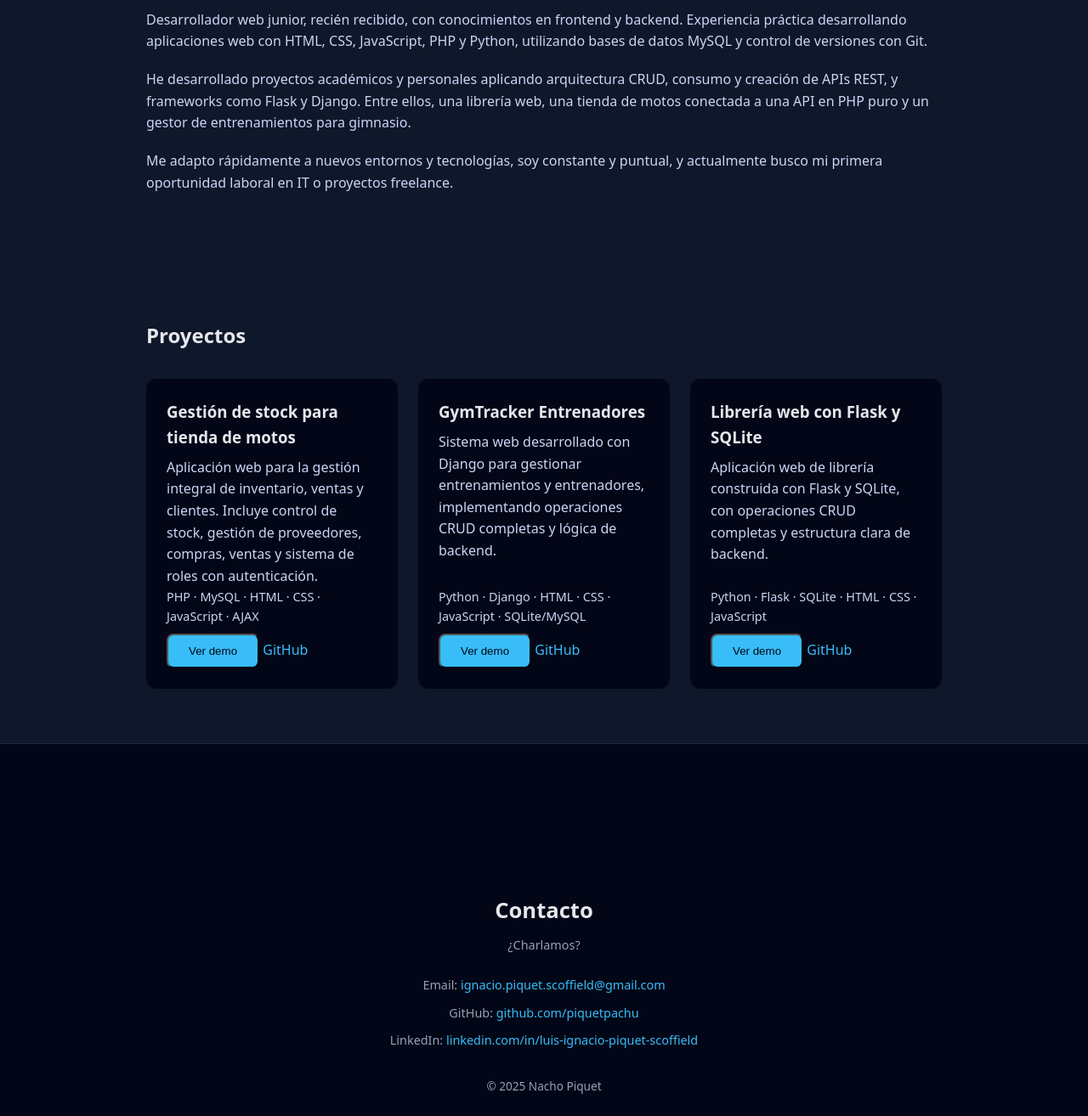
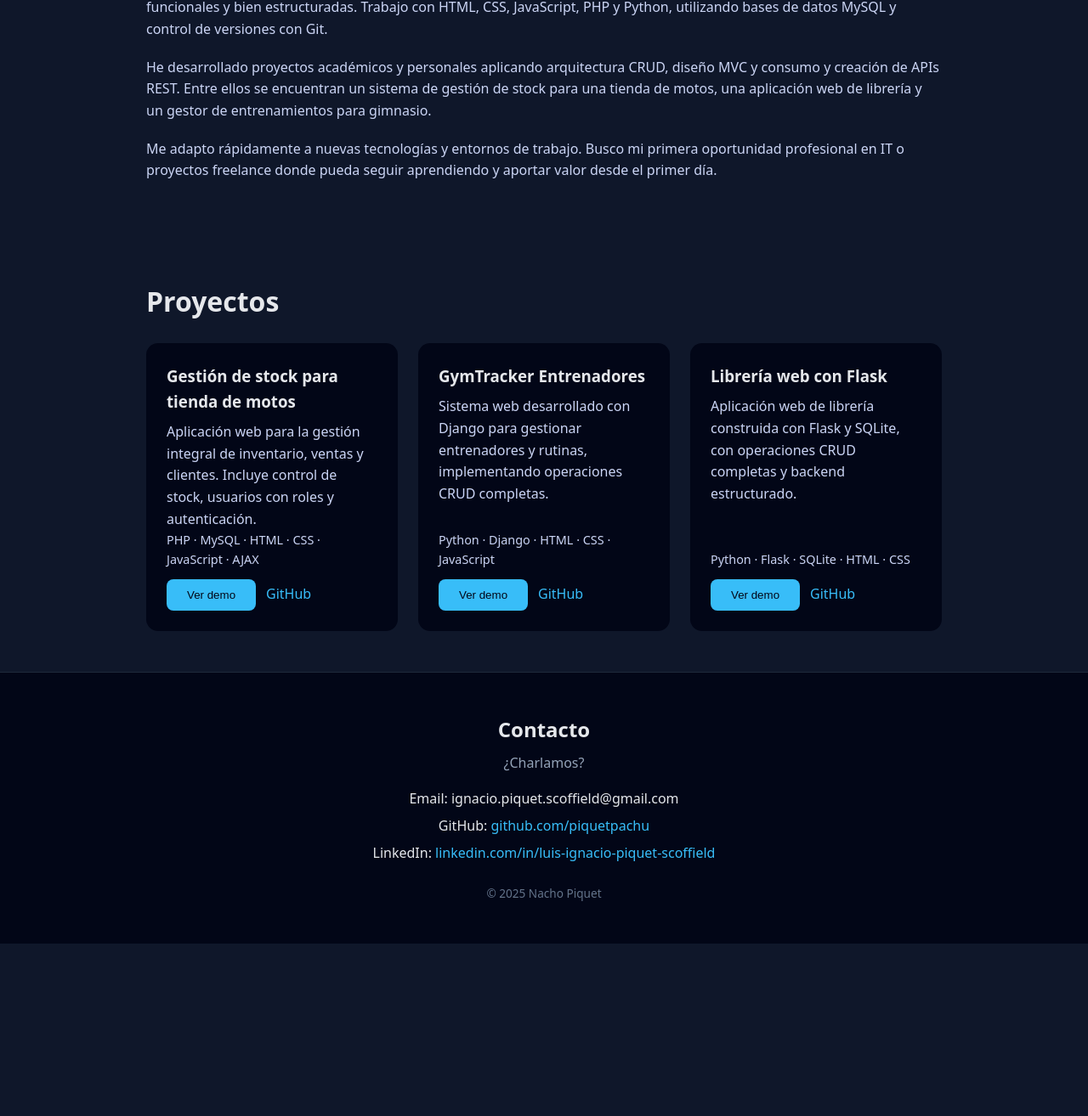
Before and after one commit to piquetpachu/piquetpachu.github.io, a plain HTML site: page index.html in a window 1280 px wide. Shown: the part 667-1981 px from the top of the page at 85% size. After the commit the page ends 1778 px from the top, so only its background shows below. Drawn offline with Linux system fonts and the light colour scheme.

Commit message:
Refactor styles and improve HTML structure; enhance JavaScript functionality for menu toggle and modal interactions

```diff
--- a/css/styles.css
+++ b/css/styles.css
@@ -1,28 +1,36 @@
-/* RESET */
+/* =======================
+   RESET
+======================= */
 * {
   margin: 0;
   padding: 0;
   box-sizing: border-box;
 }
 
-/* BASE */
+/* =======================
+   BASE
+======================= */
 body {
-  font-family: system-ui, sans-serif;
+  font-family: system-ui, -apple-system, BlinkMacSystemFont, sans-serif;
   background-color: #0f172a;
   color: #e5e7eb;
   line-height: 1.6;
 }
 
-/* HEADER */
+/* =======================
+   HEADER / NAV
+======================= */
 .header {
   background: #020617;
   padding: 1rem 2rem;
   position: sticky;
   top: 0;
-  z-index: 50; /* CLAVE */
+  z-index: 50;
 }
 
 .nav {
+  max-width: 1100px;
+  margin: auto;
   display: flex;
   justify-content: space-between;
   align-items: center;
@@ -31,6 +39,7 @@ body {
 .logo {
   color: #38bdf8;
   font-size: 1.5rem;
+  font-weight: 600;
 }
 
 .nav-links {
@@ -42,6 +51,7 @@ body {
 .nav-links a {
   color: #e5e7eb;
   text-decoration: none;
+  font-weight: 500;
   transition: color 0.2s ease;
 }
 
@@ -49,11 +59,23 @@ body {
   color: #38bdf8;
 }
 
-/* HERO */
+/* Mobile toggle */
+.menu-toggle {
+  display: none;
+  background: none;
+  border: none;
+  color: #e5e7eb;
+  font-size: 1.8rem;
+  cursor: pointer;
+}
+
+/* =======================
+   HERO
+======================= */
 .hero {
   background: linear-gradient(135deg, #020617, #020617cc),
               radial-gradient(circle at top, #38bdf822, transparent 60%);
-  padding: 6rem 2rem;
+  padding: 5rem 2rem;
   text-align: center;
 }
 
@@ -79,13 +101,17 @@ body {
   gap: 1rem;
 }
 
-/* BOTONES */
+/* =======================
+   BUTTONS
+======================= */
 .btn {
   padding: 0.7rem 1.5rem;
   border-radius: 8px;
   text-decoration: none;
   font-weight: 500;
-  transition: all 0.3s ease;
+  border: none;
+  cursor: pointer;
+  transition: all 0.25s ease;
 }
 
 .btn.primary {
@@ -100,6 +126,7 @@ body {
 .btn.secondary {
   border: 1px solid #38bdf8;
   color: #38bdf8;
+  background: transparent;
 }
 
 .btn.secondary:hover {
@@ -107,7 +134,9 @@ body {
   color: #020617;
 }
 
-/* STACK SECTION */
+/* =======================
+   STACK SECTION
+======================= */
 .stack-section {
   background: #020617;
   padding: 1.5rem 2rem;
@@ -134,16 +163,19 @@ body {
   border: 1px solid #1e293b;
 }
 
-/* SECTIONS */
+/* =======================
+   SECTIONS
+======================= */
 .section {
-  padding: 4rem 2rem;
+  padding: 3rem 2rem;
   max-width: 1000px;
   margin: auto;
 }
 
-.about h2 {
+.about h2,
+.projects h2 {
   font-size: 2rem;
-  margin-bottom: 1rem;
+  margin-bottom: 1.5rem;
 }
 
 .about p {
@@ -151,13 +183,11 @@ body {
   color: #cbd5f5;
 }
 
-/* PROJECTS */
+/* =======================
+   PROJECTS
+======================= */
 .projects {
   overflow: visible;
-}
-
-.projects h2 {
-  margin-bottom: 2rem;
 }
 
 .project-grid {
@@ -167,11 +197,11 @@ body {
   overflow: visible;
 }
 
-/* PROJECT CARD */
+/* Project card */
 .project-card {
   background: #020617;
   padding: 1.5rem;
-  border-radius: 12px;
+  border-radius: 14px;
   display: flex;
   flex-direction: column;
 
@@ -190,20 +220,23 @@ body {
 }
 
 .project-card:hover {
-  transform: scale(1.02); /* MEJOR que translateY */
+  transform: scale(1.02);
   box-shadow: 0 20px 40px rgba(0, 0, 0, 0.6);
   z-index: 10;
 }
 
-/* STACK + LINK alineados */
+/* Stack + links aligned */
 .stack {
+  margin-top: auto;
+  font-size: 0.9rem;
   color: #94a3b8;
-  font-size: 0.9rem;
-  margin-top: auto;
 }
 
 .links {
-  margin-top: 0.5rem;
+  margin-top: 0.7rem;
+  display: flex;
+  gap: 0.75rem;
+  align-items: center;
 }
 
 .links a {
@@ -212,22 +245,47 @@ body {
   font-weight: 500;
 }
 
-/* CONTACT */
-.contact ul {
-  list-style: none;
-  margin-top: 1rem;
+/* =======================
+   FOOTER / CONTACT
+======================= */
+.footer {
+  background: #020617;
+  border-top: 1px solid #1e293b;
+  padding: 3rem 2rem 2rem;
+  text-align: center;
 }
 
-/* FOOTER */
-.footer {
-  text-align: center;
-  padding: 2rem;
-  background: #020617;
+.footer h2 {
+  margin-bottom: 0.5rem;
+}
+
+.footer p {
   color: #94a3b8;
-  border-top: 1px solid #1e293b;
-  font-size: 0.9rem;
+  margin-bottom: 1rem;
 }
-/* MODAL */
+
+.footer ul {
+  list-style: none;
+  margin-bottom: 1.5rem;
+}
+
+.footer li {
+  margin-bottom: 0.4rem;
+}
+
+.footer a {
+  color: #38bdf8;
+  text-decoration: none;
+}
+
+.footer .copyright {
+  font-size: 0.85rem;
+  color: #64748b;
+}
+
+/* =======================
+   MODAL
+======================= */
 .modal {
   position: fixed;
   inset: 0;
@@ -279,63 +337,10 @@ body {
   font-size: 1.8rem;
   cursor: pointer;
 }
-/* FOOTER */
-.footer {
-  background: #020617;
-  border-top: 1px solid #1e293b;
-  padding: 3rem 2rem 1.5rem;
-  text-align: center;
-}
 
-.footer-content {
-  max-width: 800px;
-  margin: auto;
-}
-
-.footer h2 {
-  font-size: 1.6rem;
-  margin-bottom: 0.5rem;
-  color: #e5e7eb;
-}
-
-.footer p {
-  color: #94a3b8;
-}
-
-.footer-links {
-  list-style: none;
-  margin-top: 1.5rem;
-  display: flex;
-  flex-direction: column;
-  gap: 0.6rem;
-}
-
-.footer-links a {
-  color: #38bdf8;
-  text-decoration: none;
-  font-weight: 500;
-}
-
-.footer-links a:hover {
-  text-decoration: underline;
-}
-
-.footer-copy {
-  margin-top: 2rem;
-  font-size: 0.85rem;
-  color: #64748b;
-}
-/* NAV MOBILE */
-.menu-toggle {
-  display: none;
-  background: none;
-  border: none;
-  color: #e5e7eb;
-  font-size: 1.8rem;
-  cursor: pointer;
-}
-
-/* MOBILE */
+/* =======================
+   RESPONSIVE
+======================= */
 @media (max-width: 768px) {
   .menu-toggle {
     display: block;
@@ -346,11 +351,10 @@ body {
     top: 64px;
     right: 0;
     background: #020617;
+    width: 100%;
     flex-direction: column;
-    width: 100%;
     text-align: center;
     padding: 1rem 0;
-
     display: none;
     border-top: 1px solid #1e293b;
   }
@@ -362,4 +366,12 @@ body {
   .nav-links li {
     padding: 0.8rem 0;
   }
+
+  .hero {
+    padding: 4rem 1.5rem;
+  }
+
+  .section {
+    padding: 2.5rem 1.5rem;
+  }
 }
--- a/index.html
+++ b/index.html
@@ -14,9 +14,7 @@
   <nav class="nav">
     <h1 class="logo">Nacho.dev</h1>
 
-  <button class="menu-toggle" aria-label="Toggle menu">
-    ☰
-  </button>
+    <button class="menu-toggle" aria-label="Toggle menu">☰</button>
 
     <ul class="nav-links">
       <li><a href="#about">Sobre mí</a></li>
@@ -25,18 +23,15 @@
       <li><a href="index-en.html">EN</a></li>
     </ul>
   </nav>
-
 </header>
 
-  <!-- MAIN -->
 <main>
 
 <!-- HERO -->
 <section class="hero">
   <div class="hero-content">
     <h2>Desarrollador Web Junior</h2>
-        <p>Frontend y Backend · HTML · CSS · JavaScript · PHP · Python</p>
-
+    <p>Frontend & Backend · HTML · CSS · JavaScript · PHP · Python</p>
     <div class="hero-buttons">
       <a href="#projects" class="btn primary">Ver proyectos</a>
       <a href="#contact" class="btn secondary">Contacto</a>
@@ -64,21 +59,22 @@
   <h2>Hola, soy Nacho 👋</h2>
 
   <p>
-        Desarrollador web junior, recién recibido, con conocimientos en frontend y backend.
-        Experiencia práctica desarrollando aplicaciones web con HTML, CSS, JavaScript,
-        PHP y Python, utilizando bases de datos MySQL y control de versiones con Git.
+    Desarrollador web junior con enfoque en frontend y backend, orientado a la creación
+    de aplicaciones web claras, funcionales y bien estructuradas. Trabajo con HTML, CSS,
+    JavaScript, PHP y Python, utilizando bases de datos MySQL y control de versiones con Git.
   </p>
 
   <p>
     He desarrollado proyectos académicos y personales aplicando arquitectura CRUD,
-        consumo y creación de APIs REST, y frameworks como Flask y Django.
-        Entre ellos, una librería web, una tienda de motos conectada a una API en PHP puro
-        y un gestor de entrenamientos para gimnasio.
+    diseño MVC y consumo y creación de APIs REST. Entre ellos se encuentran un sistema
+    de gestión de stock para una tienda de motos, una aplicación web de librería y un
+    gestor de entrenamientos para gimnasio.
   </p>
 
   <p>
-        Me adapto rápidamente a nuevos entornos y tecnologías, soy constante y puntual,
-        y actualmente busco mi primera oportunidad laboral en IT o proyectos freelance.
+    Me adapto rápidamente a nuevas tecnologías y entornos de trabajo. Busco mi primera
+    oportunidad profesional en IT o proyectos freelance donde pueda seguir aprendiendo
+    y aportar valor desde el primer día.
   </p>
 </section>
 
@@ -88,94 +84,63 @@
 
   <div class="project-grid">
 
-        <!-- PROYECTO 1 -->
     <article class="project-card">
       <h3>Gestión de stock para tienda de motos</h3>
       <p>
         Aplicación web para la gestión integral de inventario, ventas y clientes.
-            Incluye control de stock, gestión de proveedores, compras, ventas
-            y sistema de roles con autenticación.
+        Incluye control de stock, usuarios con roles y autenticación.
       </p>
-
-          <p class="stack">
-            PHP · MySQL · HTML · CSS · JavaScript · AJAX
-          </p>
-
+      <p class="stack">PHP · MySQL · HTML · CSS · JavaScript · AJAX</p>
       <div class="links">
-            <button
-              class="btn primary"
+        <button class="btn primary"
           onclick="openModal(
             'Gestión de stock para tienda de motos',
             'PHP · MySQL · JavaScript · AJAX',
             'videos/Gestion-tienda-motos.mp4'
-              )"
-            >
+          )">
           Ver demo
         </button>
-
-            <a href="https://github.com/piquetpachu/Gestion-stock-tienda-motos" target="_blank">
-              GitHub
-            </a>
+        <a href="https://github.com/piquetpachu/Gestion-stock-tienda-motos" target="_blank">GitHub</a>
       </div>
     </article>
 
-        <!-- PROYECTO 2 -->
     <article class="project-card">
       <h3>GymTracker Entrenadores</h3>
       <p>
-            Sistema web desarrollado con Django para gestionar entrenamientos y entrenadores,
-            implementando operaciones CRUD completas y lógica de backend.
+        Sistema web desarrollado con Django para gestionar entrenadores y rutinas,
+        implementando operaciones CRUD completas.
       </p>
-
-          <p class="stack">
-            Python · Django · HTML · CSS · JavaScript · SQLite/MySQL
-          </p>
-
+      <p class="stack">Python · Django · HTML · CSS · JavaScript</p>
       <div class="links">
-            <button
-              class="btn primary"
+        <button class="btn primary"
           onclick="openModal(
             'GymTracker Entrenadores',
-                'Python · Django · SQLite/MySQL',
+            'Python · Django',
             'videos/Gymtracker.mp4'
-              )"
-            >
+          )">
           Ver demo
         </button>
-
-            <a href="https://github.com/piquetpachu/GymTrackerEntrenadores" target="_blank">
-              GitHub
-            </a>
+        <a href="https://github.com/piquetpachu/GymTrackerEntrenadores" target="_blank">GitHub</a>
       </div>
     </article>
 
-        <!-- PROYECTO 3 -->
     <article class="project-card">
-          <h3>Librería web con Flask y SQLite</h3>
+      <h3>Librería web con Flask</h3>
       <p>
         Aplicación web de librería construida con Flask y SQLite,
-            con operaciones CRUD completas y estructura clara de backend.
+        con operaciones CRUD completas y backend estructurado.
       </p>
-
-          <p class="stack">
-            Python · Flask · SQLite · HTML · CSS · JavaScript
-          </p>
-
+      <p class="stack">Python · Flask · SQLite · HTML · CSS</p>
       <div class="links">
-            <button
-              class="btn primary"
+        <button class="btn primary"
           onclick="openModal(
             'Librería web con Flask',
             'Python · Flask · SQLite',
             'videos/libroteca.mp4'
-              )"
-            >
+          )">
           Ver demo
         </button>
-
-            <a href="https://github.com/piquetpachu/Libreria-flask-sqlite3" target="_blank">
-              GitHub
-            </a>
+        <a href="https://github.com/piquetpachu/Libreria-flask-sqlite3" target="_blank">GitHub</a>
       </div>
     </article>
 
@@ -184,54 +149,32 @@
 
 </main>
 
-<!-- FOOTER -->
-<footer class="footer">
-  <section id="contact" class="section contact"></section>
-  <div class="footer-content">
+<!-- FOOTER / CONTACT -->
+<footer class="footer" id="contact">
   <h2>Contacto</h2>
   <p>¿Charlamos?</p>
-
-    <ul class="footer-links">
-      <li>
-        Email:
-        <a href="mailto:ignacio.piquet.scoffield@gmail.com">
-          ignacio.piquet.scoffield@gmail.com
-        </a>
-      </li>
-      <li>
-        GitHub:
-        <a href="https://github.com/piquetpachu" target="_blank" rel="noopener noreferrer">
-          github.com/piquetpachu
-        </a>
-      </li>
-      <li>
-        LinkedIn:
-        <a href="https://www.linkedin.com/in/luis-ignacio-piquet-scoffield-210aa034a/"
-           target="_blank" rel="noopener noreferrer">
+  <ul>
+    <li>Email: ignacio.piquet.scoffield@gmail.com</li>
+    <li>GitHub: <a href="https://github.com/piquetpachu" target="_blank">github.com/piquetpachu</a></li>
+    <li>LinkedIn:
+      <a href="https://www.linkedin.com/in/luis-ignacio-piquet-scoffield-210aa034a/" target="_blank">
         linkedin.com/in/luis-ignacio-piquet-scoffield
       </a>
     </li>
   </ul>
-  </div>
-
-  <p class="footer-copy">© 2025 Nacho Piquet</p>
-
+  <p class="copyright">© 2025 Nacho Piquet</p>
 </footer>
 
-  <!-- MODAL DEMO -->
+<!-- MODAL -->
 <div id="demoModal" class="modal">
   <div class="modal-content">
     <button class="modal-close" onclick="closeModal()">×</button>
-
     <h3 id="modalTitle"></h3>
     <p id="modalTech" class="modal-tech"></p>
-
-      <video id="modalVideo" controls autoplay muted></video>
+    <video id="modalVideo" controls></video>
   </div>
 </div>
 
-  <!-- JS -->
 <script src="main.js"></script>
-
 </body>
 </html>
--- a/main.js
+++ b/main.js
@@ -1,12 +1,19 @@
+const toggle = document.querySelector(".menu-toggle");
+const navLinks = document.querySelector(".nav-links");
+
+toggle.addEventListener("click", () => {
+  navLinks.classList.toggle("active");
+});
+
 const modal = document.getElementById("demoModal");
 const modalTitle = document.getElementById("modalTitle");
 const modalTech = document.getElementById("modalTech");
 const modalVideo = document.getElementById("modalVideo");
 
-function openModal(title, tech, videoSrc) {
+function openModal(title, tech, video) {
   modalTitle.textContent = title;
   modalTech.textContent = tech;
-  modalVideo.src = videoSrc;
+  modalVideo.src = video;
   modal.classList.add("active");
 }
 
@@ -16,21 +23,6 @@ function closeModal() {
   modalVideo.src = "";
 }
 
-modal.addEventListener("click", (e) => {
-  if (e.target === modal) {
-    closeModal();
-  }
+modal.addEventListener("click", e => {
+  if (e.target === modal) closeModal();
 });
-const toggle = document.querySelector(".menu-toggle");
-const navLinks = document.querySelector(".nav-links");
-
-toggle.addEventListener("click", () => {
-  navLinks.classList.toggle("active");
-});
-
-// Cerrar al hacer click en un link
-document.querySelectorAll(".nav-links a").forEach(link => {
-  link.addEventListener("click", () => {
-    navLinks.classList.remove("active");
-  });
-});
```
Also changed, not shown: index-en.html (+45 -93 lines). Lines whose indentation alone changed are shown as unchanged.
